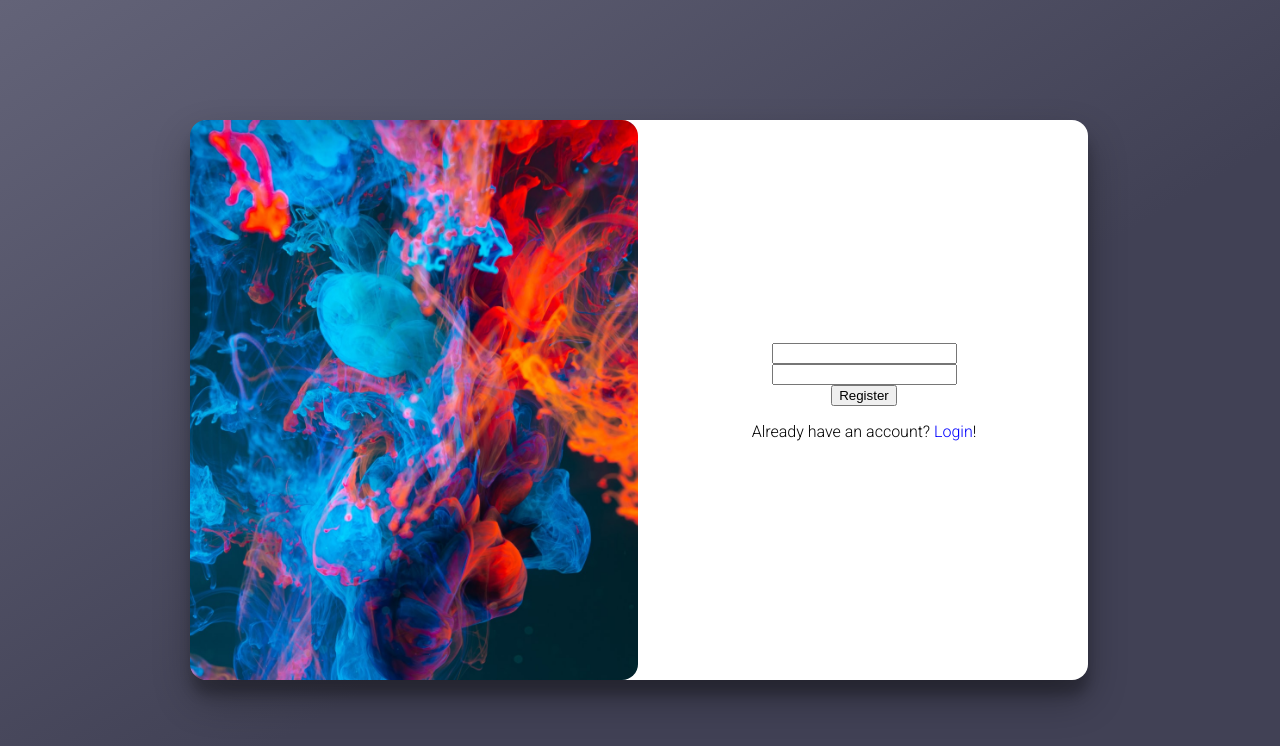
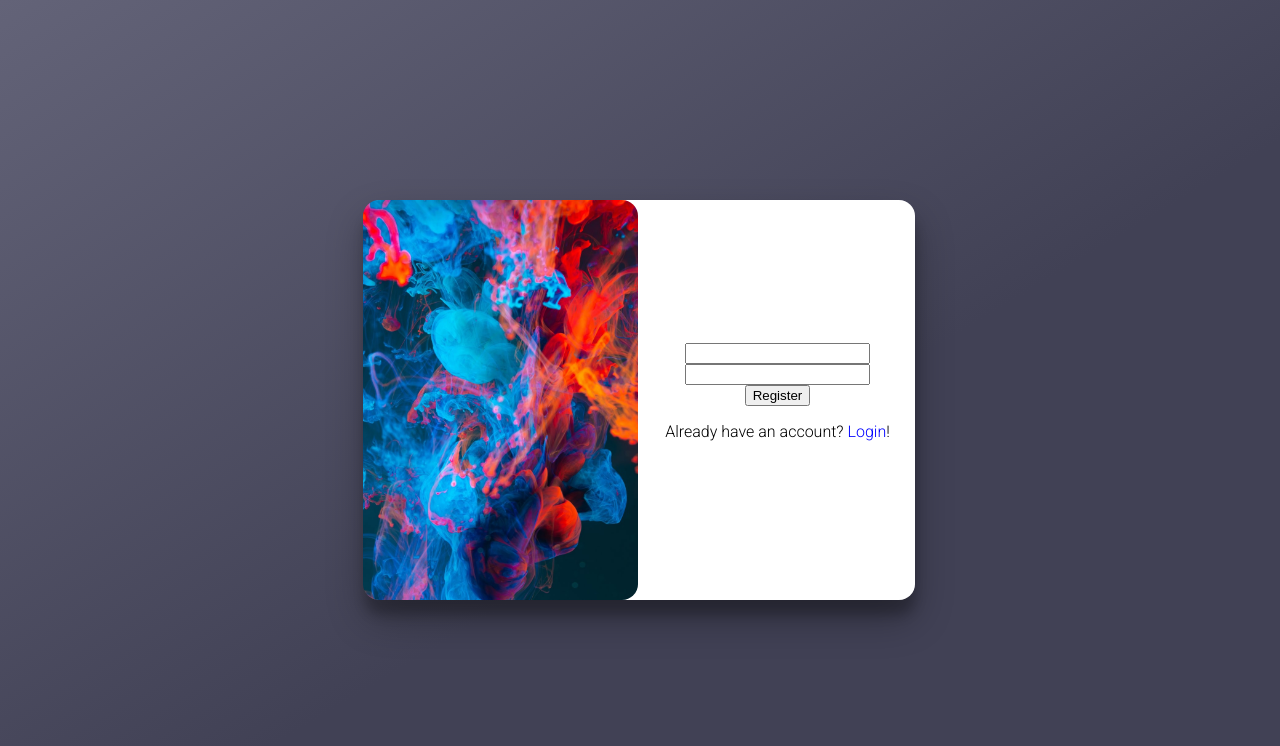
Before and after one commit to Gabadjaba/v-chat-angular, an Angular app: page /login in a window 1280 px wide. Shown: the top 746 px of the page. Built offline with nearby package versions, Linux system fonts and the light colour scheme.

Commit message:
fix view

```diff
--- a/src/app/login/login.component.scss
+++ b/src/app/login/login.component.scss
@@ -13,8 +13,8 @@
   &__wrapper {
     display: flex;
     flex-direction: row;
-    width: 70%;
-    height: 70%;
+    //width: 70%;
+    //height: 70%;
     min-height: 400px;
     min-width: 550px;
     background-color: $neutral-color;
@@ -22,7 +22,7 @@
     box-shadow: $shadow-large;
 
     transition-timing-function: ease-in-out;
-    animation: release-login-form .7s;
+    animation: release-login-form .6s;
   }
 
   &__info {
@@ -30,6 +30,7 @@
     position: relative;
     left: -2px;
     border-radius: $border-radius-default;
+    background-color: $neutral-color;
     background-image: url("~src/assets/login-bg.jpg");
     background-repeat: no-repeat;
     background-size: cover;
@@ -47,10 +48,10 @@
     transform: translate(0, 100%);
     box-shadow: none;
   }
-  40% {
-    transform: translate(0, -15%);
-    box-shadow: none;
-  }
+  //40% {
+  //  transform: translate(0, -15%);
+  //  box-shadow: none;
+  //}
   60% {
     transform: translate(0, 0);
     box-shadow: none;
--- a/src/styles/styles.scss
+++ b/src/styles/styles.scss
@@ -10,5 +10,5 @@ body, html {
   font-family: 'Roboto', sans-serif;
   font-size: 16px;
 
-  min-width: 900px;
+  //min-width: 1600px;
 }
```
Also changed, not shown: src/assets/login-bg.jpg.
